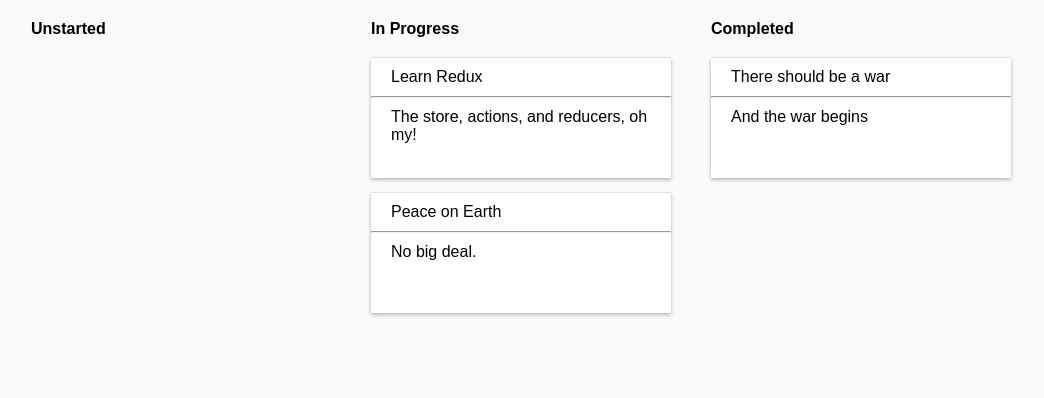
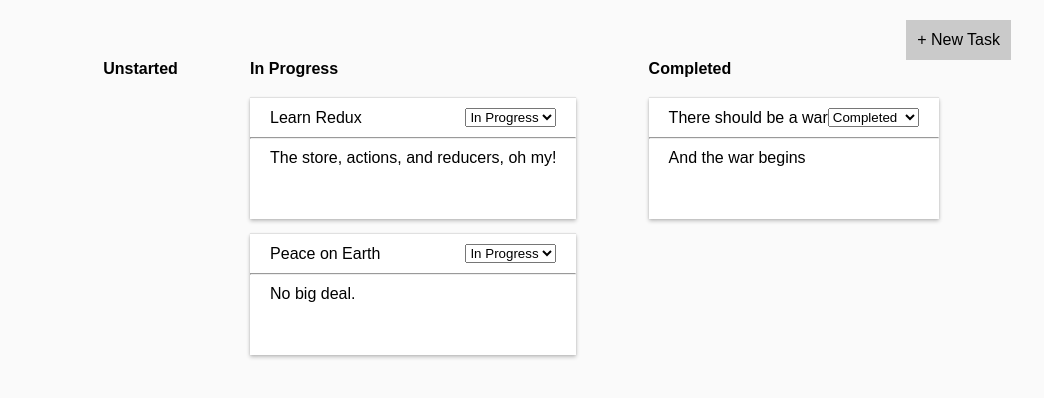
Before and after one commit to ramoh/task-board, a React (Create React App) app: page / in a window 1280 px wide. Shown: the top 398 px of the page, without its empty margins (119-1163 px from the left). Built offline with nearby package versions, Linux system fonts and the light colour scheme.

Commit message:
hook in add and change status

```diff
--- a/src/App.js
+++ b/src/App.js
@@ -1,6 +1,7 @@
 import "./App.css";
 import TaskPage from "./components/TasksPage";
 import { connect } from "react-redux";
+import { createTask, editTask } from "./actions";
 
 const mapStateToProps = (state) => {
   return {
@@ -8,10 +9,22 @@ const mapStateToProps = (state) => {
   };
 };
 
-function App({ tasks }) {
+function App(props) {
+  console.log("props from App:", props);
+  const onCreateTask = ({ title, description }) => {
+    props.dispatch(createTask({ title, description }));
+  };
+
+  const onStatusChange = (id, status) => {
+    props.dispatch(editTask(id, { status }));
+  };
   return (
     <div className="main-content">
-      <TaskPage tasks={tasks} />
+      <TaskPage
+        tasks={props.tasks}
+        onCreateTask={onCreateTask}
+        onStatusChange={onStatusChange}
+      />
     </div>
   );
 }
--- /dev/null
+++ b/src/actions/index.js
@@ -0,0 +1,27 @@
+let _id = 1;
+
+export function uniqueId() {
+  return _id++;
+}
+
+export function createTask({ title, description }) {
+  return {
+    type: "CREATE_TASK",
+    payload: {
+      id: uniqueId(),
+      title,
+      description,
+      status: "Unstarted",
+    },
+  };
+}
+
+export function editTask(id, params = {}) {
+  return {
+    type: "EDIT_TASK",
+    payload: {
+      id,
+      params,
+    },
+  };
+}
--- a/src/components/Task.js
+++ b/src/components/Task.js
@@ -1,10 +1,22 @@
 import React from "react";
 
-const Task = ({ task }) => {
+const TASK_STATUSES = ["Unstarted", "In Progress", "Completed"];
+
+const Task = ({ task, onStatusChange = (f) => f }) => {
+  const onStatusChangeInternal = (e) => {
+    onStatusChange(task.id, e.target.value);
+  };
   return (
     <div className="task">
       <div className="task-header">
         <div>{task.title}</div>
+        <select value={task.status} onChange={onStatusChangeInternal}>
+          {TASK_STATUSES.map((status) => (
+            <option key={status} value={status}>
+              {status}
+            </option>
+          ))}
+        </select>
       </div>
       <hr />
       <div className="task-body">{task.description}</div>
--- a/src/components/TaskList.js
+++ b/src/components/TaskList.js
@@ -1,14 +1,20 @@
 import React from "react";
 import Task from "./Task";
 
-const TaskList = ({ status, tasks = [] }) => {
+const TaskList = ({ status, tasks = [], onStatusChange = (f) => f }) => {
   return (
     <div className="task-list">
       <div className="task-list-title">
         <strong>{status}</strong>
       </div>
       {tasks.map((task) => {
-        return <Task key={task.id} task={task}></Task>;
+        return (
+          <Task
+            key={task.id}
+            task={task}
+            onStatusChange={onStatusChange}
+          ></Task>
+        );
       })}
     </div>
   );
--- a/src/components/TasksPage.js
+++ b/src/components/TasksPage.js
@@ -1,17 +1,84 @@
-import React from "react";
+import React, { useState } from "react";
 import TaskList from "./TaskList";
 
 const TASK_STATUSES = ["Unstarted", "In Progress", "Completed"];
-const TaskPage = ({ tasks = [] }) => {
+const TaskPage = ({
+  tasks = [],
+  onCreateTask = (f) => f,
+  onStatusChange = (f) => f,
+}) => {
+  const [title, setTitle] = useState("");
+  const [description, setDescription] = useState("");
+  const [showNewCardForm, setShowNewCardForm] = useState(false);
+
+  const onTitleChange = (e) => setTitle(e.target.value);
+  const onDescriptionChange = (e) => setDescription(e.target.value);
+
+  const resetForm = () => {
+    setTitle("");
+    setDescription("");
+    setShowNewCardForm(false);
+  };
+
+  /**
+   * Create a new task
+   * @param {Event} e
+   */
+  const onCreateTaskInternal = (e) => {
+    e.preventDefault();
+    onCreateTask({
+      title,
+      description,
+    });
+    resetForm();
+  };
+
+  const toggleForm = () => setShowNewCardForm(!showNewCardForm);
+
   const renderTaskList = () => {
     return TASK_STATUSES.map((status) => {
       const statusTasks = tasks.filter((task) => task.status === status);
-      return <TaskList key={status} status={status} tasks={statusTasks} />;
+      return (
+        <TaskList
+          key={status}
+          status={status}
+          tasks={statusTasks}
+          onStatusChange={onStatusChange}
+        />
+      );
     });
   };
 
   return (
     <div className="tasks">
+      <div className="task-list">
+        <div className="task-list-header">
+          <button className="button button-default" onClick={toggleForm}>
+            + New Task
+          </button>
+        </div>
+        {showNewCardForm && (
+          <form className="new-task-form" onSubmit={onCreateTaskInternal}>
+            <input
+              className="full-width-input"
+              onChange={onTitleChange}
+              value={title}
+              type="text"
+              placeholder="title"
+            />
+            <input
+              className="full-width-input"
+              onChange={onDescriptionChange}
+              value={description}
+              type="text"
+              placeholder="description"
+            />
+            <button className="button" type="submit">
+              Save
+            </button>
+          </form>
+        )}
+      </div>
       <div className="task-lists">{renderTaskList()}</div>
     </div>
   );
--- a/src/index.css
+++ b/src/index.css
@@ -58,6 +58,7 @@ hr {
 /* TaskList */
 .new-task-form {
   margin-bottom: 10px;
+  margin-top: 10px;
 }
 
 .tasks {
@@ -93,13 +94,19 @@ hr {
 
 .task-lists {
   display: flex;
-  justify-content: space-between;
+
+  justify-content: space-evenly;
 }
 
 .task-list {
-  width: 300px;
 }
 
 .task-list-title {
   margin-bottom: 20px;
 }
+
+.task-list-header {
+  display: flex;
+
+  justify-content: end;
+}
--- a/src/reducers/index.js
+++ b/src/reducers/index.js
@@ -1,18 +1,20 @@
+import { uniqueId } from "../actions";
+
 const mockTasks = [
   {
-    id: 1,
+    id: uniqueId(),
     title: "Learn Redux",
     description: "The store, actions, and reducers, oh my!",
     status: "In Progress",
   },
   {
-    id: 2,
+    id: uniqueId(),
     title: "Peace on Earth",
     description: "No big deal.",
     status: "In Progress",
   },
   {
-    id: 3,
+    id: uniqueId(),
     title: "There should be a war",
     description: "And the war begins",
     status: "Completed",
@@ -20,6 +22,21 @@ const mockTasks = [
 ];
 
 const tasks = (state = { tasks: mockTasks }, action) => {
+  if (action.type === "CREATE_TASK") {
+    return { tasks: state.tasks.concat(action.payload) };
+  }
+
+  if (action.type === "EDIT_TASK") {
+    const { payload } = action;
+    return {
+      tasks: state.tasks.map((task) => {
+        if (task.id === payload.id) {
+          return Object.assign({}, task, payload.params);
+        }
+        return task;
+      }),
+    };
+  }
   return state;
 };
 export default tasks;
```
